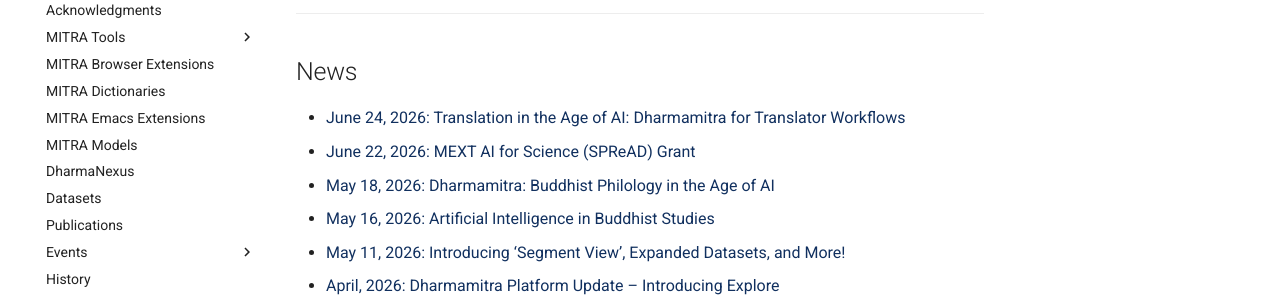
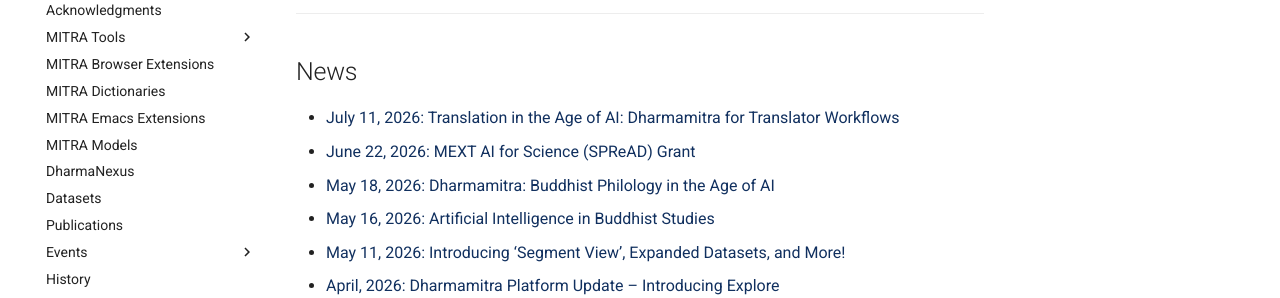
Before and after one commit to dharmamitra/dharmamitra-guides, an MkDocs documentation site: the page built from docs/index.md, in a window 1280 px wide and 900 px high, scrolled down 775 px. Shown: the part 152-450 px from the top of the window. Built offline with MkDocs 1.6.1 and Material for MkDocs 9.7.7, drawn with Linux system fonts in a browser that asks for light colours.

Commit message:
Update index.md

```diff
--- a/docs/index.md
+++ b/docs/index.md
@@ -18,7 +18,7 @@
 ## News
 
 <!-- Each news item links to its section in news.md -->
-- [June 24, 2026: Translation in the Age of AI: Dharmamitra for Translator Workflows](news.md#june-24-2026-translation-in-the-age-of-ai-dharmamitra-for-translator-workflows)
+- [July 11, 2026: Translation in the Age of AI: Dharmamitra for Translator Workflows](news.md#july-11-2026-translation-in-the-age-of-ai-dharmamitra-for-translator-workflows)
 - [June 22, 2026: MEXT AI for Science (SPReAD) Grant](news.md#june-22-2026-mext-ai-for-science-spread-grant)
 - [May 18, 2026: Dharmamitra: Buddhist Philology in the Age of AI](news.md#may-18-2026-dharmamitra-buddhist-philology-in-the-age-of-ai)
 - [May 16, 2026: Artificial Intelligence in Buddhist Studies](news.md#may-16-2026-artificial-intelligence-in-buddhist-studies)
```
